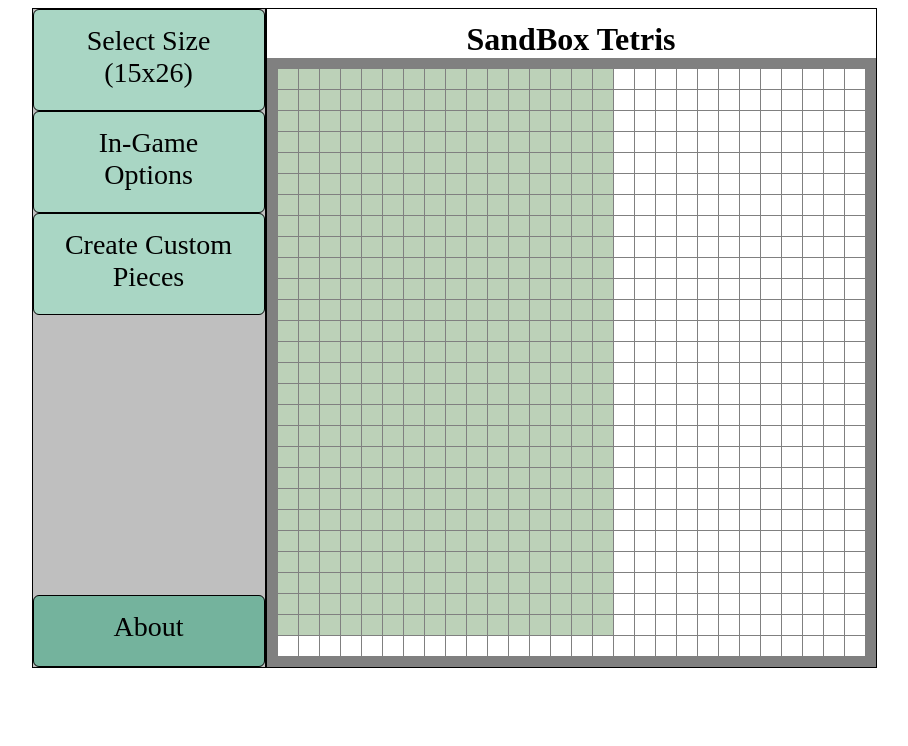
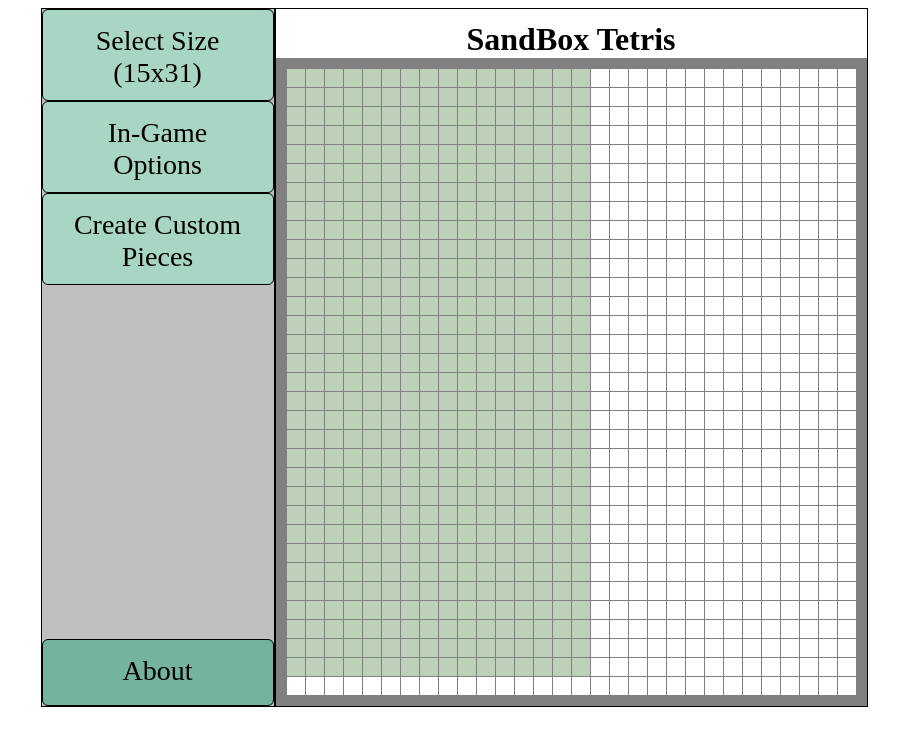
Before and after one commit to cte64/nuTetris, a plain HTML site: page index.html in a window 1280 px wide. Both pictures are taken after a click on the item "About". Shown: the whole page, without its empty margins (186-1094 px from the left). Drawn offline with Linux system fonts and the light colour scheme.

Commit message:
update 3

```diff
--- a/scripts/globals.js
+++ b/scripts/globals.js
@@ -1,13 +1,42 @@
 //General game variables
-const tileSize = 20;
+const tileSize = 18;
 const padding = 1;
 const sideBarWidth = 100;
 const BLOCKSIZE = 5;
-const maxXblocks = 30;
-const maxYblocks = 30;
+const maxXblocks = 32;
+const maxYblocks = 35;
 const gameBoxPadding = 10;
 var currentObj;
 
+
+var Sound = {
+
+  audio: {},
+  init: function() {
+
+    //load up the sound files ===========================
+    this.audio["tick1"] = new Audio("audio/oneShort.wav");
+    this.audio["tick2"] = new Audio("audio/two.mp3");
+    this.audio["tick3"] = new Audio("audio/three.mp3");
+    this.audio["tick4"] = new Audio("audio/four.mp3");
+  },
+
+  playSound: function(file) {
+    var audio = this.audio[file];
+    if(audio == null)
+      console.log('Sound File "' + file + '" does not exist.');
+    else
+      audio.play();
+  },
+
+  pauseSound: function(file) {
+    var audio = this.audio[file];
+    if(audio == null)
+      console.log('Sound File "' + file + '" does not exist.');
+    else
+      audio.pause();
+  }
+};
 
 function drawSquare2(x, y, width, height, cName, c) {
   var canvas = document.getElementById(cName);
@@ -20,7 +49,6 @@ function drawSquare2(x, y, width, height, cName, c) {
     ctx.fillRect(x, y, width, height);
   }
 }
-
 
 function relativeCoords(name, e) {
   var canvas = document.getElementById(name);
@@ -46,6 +74,12 @@ var setEventHandler = {
 
   clickHandler: null,
   keyUpHandler: null,
+  timerHandler: null,
+
+  setTimerHandler: function(newTime, newHandler) {
+    window.clearInterval(this.timerHandler);
+    if(newHandler != null) this.timerHandler = window.setInterval(newHandler, newTime);
+  },
 
   setClickHandler: function(newHandler) {
     window.removeEventListener('click', this.clickHandler);
--- a/scripts/htmlInject.js
+++ b/scripts/htmlInject.js
@@ -9,12 +9,22 @@ var slideShowMiddle =
 "<canvas id='slideShow'> </canvas>" +
 "<div class='gridControlButton' id='deleteButton' onclick='createPieces.deletePiece();'> Delete </div>";
 
+
+var tetrisPlayItems =
+"<li class='menuItem' id='pausedMenu' onclick='tetris.pause();'> Pause: </li>";
+
+var tetrisPausedItems =
+"<li class='menuItem' id='pausedMenu' onclick='tetris.unPause();'> Play: </li>" +
+"<li class='menuItem' id='goBack' onclick='tetris.goBack();'> Back To Main Menu </li>";
+
 var tetrisSideBar =
-"<ul id='menuItems'> <li class='menuItem' id='pausedMenu' onclick='tetris.pause();'> Paused </li> </ul>" +
-"<p id='nextPieceLabel'> Next Piece: </p>" +
-"<canvas id='nextPiece'> </canvas>" +
-"<p id='score'> Score: </p>" +
-"<p id='Speed:'> Speed: </p>";
+"<ul id='menuItems'>" +
+  tetrisPlayItems +
+"</ul>" +
+"<p id='nextPieceLabel' class='tetrisTitles'> Next Piece: </p>" +
+"<canvas id='nextPiece' class='tetrisTitles'> </canvas>" +
+"<p id='score' class='tetrisTitles'> Score: </p>" +
+"<p id='Speed:' class='tetrisTitles'> Speed: </p>";
 
 var menuSideBar =
 "<ul id='menuItems'>" +
@@ -47,13 +57,7 @@ var createPieceInject =
           "<li class='inputForm'>" +
             "<form>" +
               "<label> Color </label> <br>" +
-              "<input id='colorPicker' type='range' min='1' max='255' value='0' onchange='createPieces.colorChange(this.value)'> " +
-            "</form>" +
-          "</li>" +
-          "<li class='inputForm'>" +
-            "<form>" +
-              "<label> % Chance </label> <br>" +
-              "<input type='text' id='spawnChanceInput' class='formBox' spellcheck='false'>" +
+              "<input id='colorPicker' type='range' min='1' max='255' value='0' oninput='createPieces.colorChange(this.value)'> " +
             "</form>" +
           "</li>" +
         "<ul>" +
@@ -64,7 +68,6 @@ var createPieceInject =
 
 var inGameOptionsInject = "";
 
-
 var tetrisInject =
 "<h1 id='title'> SandBox Tetris </h1>" +
 "<div id='game'>" +
--- a/scripts/main.js
+++ b/scripts/main.js
@@ -3,20 +3,18 @@ var mainMenu = {
 
   state: "",
   init: function() {
+    Sound.init();
     var menu = document.getElementById('menu');
     if(menu != null) menu.innerHTML = menuSideBar;
-    this.update("sizeSelect");
-
-
-
-
+    selectSize.init();
   },
-
-  playable: false,
 
   update: function(button) {
 
     state = button;
+
+    Sound.pauseSound("tick1");
+    Sound.playSound("tick1");
 
     if(state == "sizeSelect") selectSize.init();
     if(state == "createPieces") createPieces.init();
@@ -34,8 +32,7 @@ var mainMenu = {
   }
 };
 
-function initGame() {
+
+window.onload = function() {
     mainMenu.init(10, 10);
-}
-
-window.onload = initGame;
+};
--- a/scripts/tetris.js
+++ b/scripts/tetris.js
@@ -22,12 +22,6 @@ var tetris = {
   width: 10,
   height: 10,
   cName: "tetrisCanvas",
-
-  pause: function() {
-    document.getElementById('menu').innerHTML = menuSideBar;
-    mainMenu.update("sizeSelect");
-    createPieces.pieces = [];
-  },
 
   init: function(width, height) {
 
@@ -82,7 +76,9 @@ var tetris = {
     this.createBlock();
     this.gameState = "play";
 
+    //set the event listeners
     setEventHandler.setKeyHandler( function(e) { tetris.moveBlock(e.key); } );
+    setEventHandler.setTimerHandler(700, function() {tetris.moveBlock("ArrowDown");})
   },
 
   clearPieces: function() {
@@ -169,24 +165,36 @@ var tetris = {
     }
 },
 
+  goBack: function() {
+    this.unPause();
+    setEventHandler.setTimerHandler(0, null);
+    document.getElementById('menu').innerHTML = menuSideBar;
+    mainMenu.update("sizeSelect");
+    createPieces.pieces = [];
+  },
+
+  pause: function() {
+    this.gameState = "paused";
+    var newH = "<div id='pausedOverlay'> </div>";
+    document.getElementById("tableContainer").innerHTML += newH;
+    document.getElementById('menuItems').innerHTML = tetrisPausedItems;
+  },
+
+  unPause: function() {
+    this.gameState = "play";
+    var overlay = document.getElementById('pausedOverlay');
+    if(overlay != null) document.getElementById("tableContainer").removeChild(overlay);
+    document.getElementById('menuItems').innerHTML = tetrisPlayItems;
+    var goBack = document.getElementById('goBack');
+    if(goBack != null) document.getElementById('menuItems').removeChild(goBack);
+  },
+
   moveBlock: function(moveTo) {
 
     //PAUSE ========================
     if(moveTo == "Escape") {
-      if(this.gameState == "paused") {
-        this.gameState = "play";
-
-        //remove the overlay
-        var overlay = document.getElementById('pausedOverlay');
-        if(overlay != null) document.getElementById("tableContainer").removeChild(overlay);
-      }
-      else if (this.gameState == "play") {
-        this.gameState = "paused";
-
-        //add the overlay
-        var newH = "<div id='pausedOverlay'> </div>";
-        document.getElementById("tableContainer").innerHTML += newH;
-      }
+      if(this.gameState == "paused") this.unPause();
+      else if (this.gameState == "play") this.pause();
     }
 
     if(this.gameState != "play") {
@@ -224,6 +232,8 @@ var tetris = {
         for(var x = 0; x<3; x++)
           this.rotateMatrix();
       }
+
+      else { Sound.playSound("tick1"); }
     }
 
     //PUNCH DOWN ===================
@@ -247,7 +257,7 @@ var tetris = {
 
     //clear the board
     var canvas = document.getElementById(this.cName);
-    if (canvas.getContext) {
+    if (canvas != null && canvas.getContext) {
       var ctx = canvas.getContext("2d");
       ctx.clearRect(0, 0, canvas.width, canvas.height);
     }
@@ -270,7 +280,7 @@ var tetris = {
 
     //draw the next piece
     var nP = document.getElementById('nextPiece');
-    if (nP.getContext) {
+    if (nP != null && nP.getContext) {
       var npCtx = nP.getContext('2d');
       npCtx.clearRect(0, 0, nP.width, nP.height);
     }
@@ -292,8 +302,13 @@ var tetris = {
 },
 
   createBlock: function() {
-    this.block.matrix = this.block.newMatrix;
+
     this.block.color = this.block.newColor;
+    for(var y = 0; y < BLOCKSIZE; y++) {
+      for(var x = 0; x < BLOCKSIZE; x++) {
+        this.block.matrix[y][x] = this.block.newMatrix[y][x];
+      }
+    }
 
     var index = Math.floor( Math.random() * createPieces.pieces.length);
     this.block.newMatrix = createPieces.pieces[index].grid;
--- a/styles/mainUI.css
+++ b/styles/mainUI.css
@@ -16,6 +16,7 @@
   width: 200px;
   position: relative;
   background-color: rgb(191, 191, 191);
+  text-align: center;
 }
 
 #gameBox {
@@ -51,7 +52,7 @@
   border-radius: 6px;
   padding: 15px;
   width: 200px;
-  height: 70px;
+  height: 60px;
   z-index: 5;
   position: relative;
 }
@@ -60,7 +61,7 @@
   position: absolute;
   bottom: 0px;
   margin-bottom: 0px;
-  height: 40px;
+  height: 35px;
 }
 
 #title {
--- a/styles/tetris.css
+++ b/styles/tetris.css
@@ -3,10 +3,7 @@
 #tetrisCanvas {
   margin-top: 10px;
   border: 2px solid black;
-}
-
-#nextPiece {
-  border: 1px solid black;
+  vertical-align: middle;
 }
 
 #pausedOverlay {
@@ -18,3 +15,7 @@
   position: absolute;
   z-index: 4;
 }
+
+.tetrisTitles {
+  font-size: 23px;
+}
```
Also changed, not shown: notes.txt, 7 other files.
